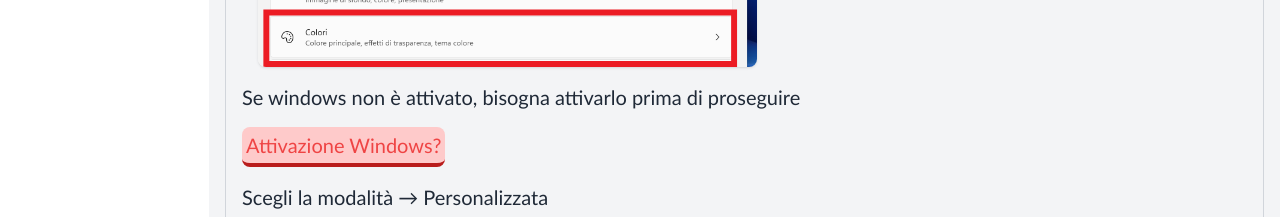
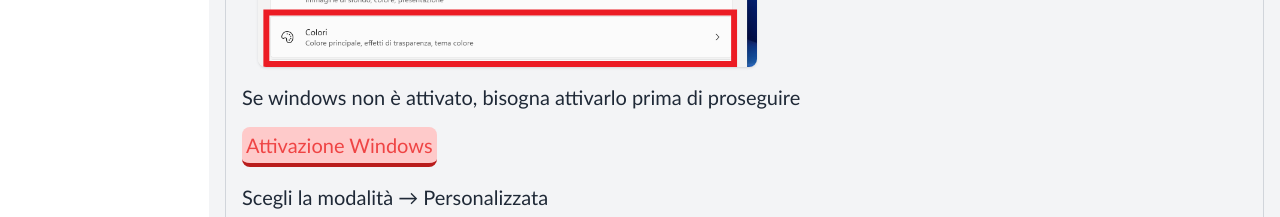
Before and after one commit to Swer4412/Stagisti, a React (Vite) app: page /Stagisti/setup in a window 1280 px wide. Shown: the part 2280-2497 px from the top of the page. Built offline with nearby package versions, Linux system fonts and the light colour scheme.

Commit message:
Sistemate 2 robe

```diff
--- a/src/components/Step.tsx
+++ b/src/components/Step.tsx
@@ -40,7 +40,7 @@
         className={linkStyle}
         onClick={() => window.history.back()}
       >
-        <RiArrowGoBackFill size={40}/>
+        <RiArrowGoBackFill size={40} />
       </p>
     );
   }
@@ -48,7 +48,7 @@
   // Handle the case when the link is to another page
   return (
     <HashLink to={url + to}>
-      <p className={linkStyle}>{text}?</p>
+      <p className={linkStyle}>{text}</p>
     </HashLink>
   );
 };
--- a/src/texts/Setup.json
+++ b/src/texts/Setup.json
@@ -143,7 +143,7 @@
                 "image" : "default-apps.png"
             },
             {
-                "text" : "Clicca su Acrobat Reader, dove c'è scritto .pdf, cliccaci sopra e imposta Acrobat Reader come predefinito"
+                "text" : "Clicca su Acrobat, dove c'è scritto .pdf, cliccaci sopra e imposta Acrobat come predefinito"
             },
             {
                 "image" : "default-acrobat.png"
```
Also changed, not shown: src/App.tsx (+9 -9 lines), 1 other file (tests, documents, lock files or other folders).
